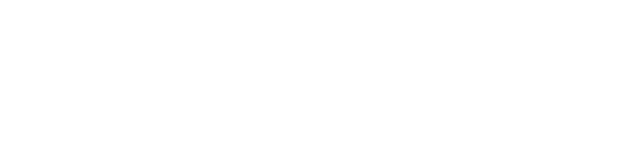
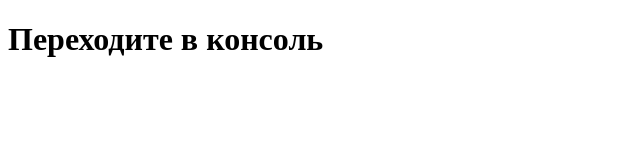
Before and after one commit to polarisuser/HW-10, a plain HTML site: page index.html in a window 1280 px wide. Shown: the whole page, without its empty margins (0-640 px from the left). Drawn offline with Linux system fonts and the light colour scheme.

Commit message:
Update index.html

```diff
--- a/index.html
+++ b/index.html
@@ -7,6 +7,7 @@
     <title>Document</title>
 </head>
 <body>
+    <h1>Переходите в консоль</h1>
 
 
     <script src="js/restaurant.js"></script>
```
